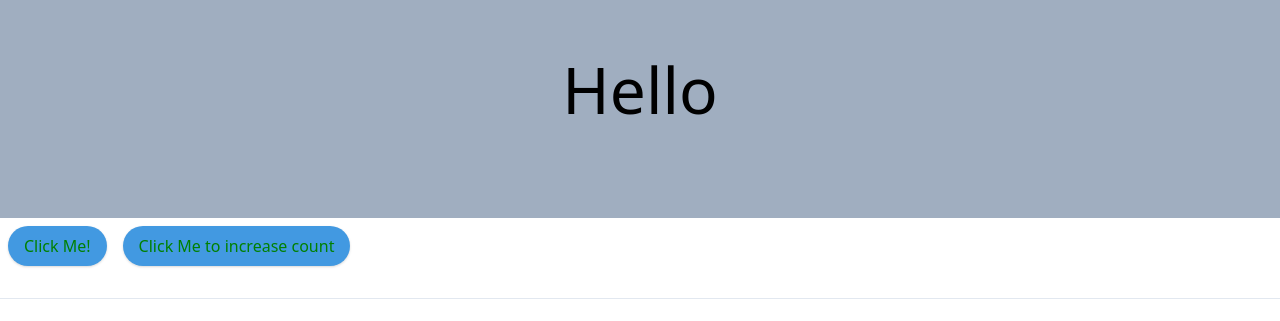
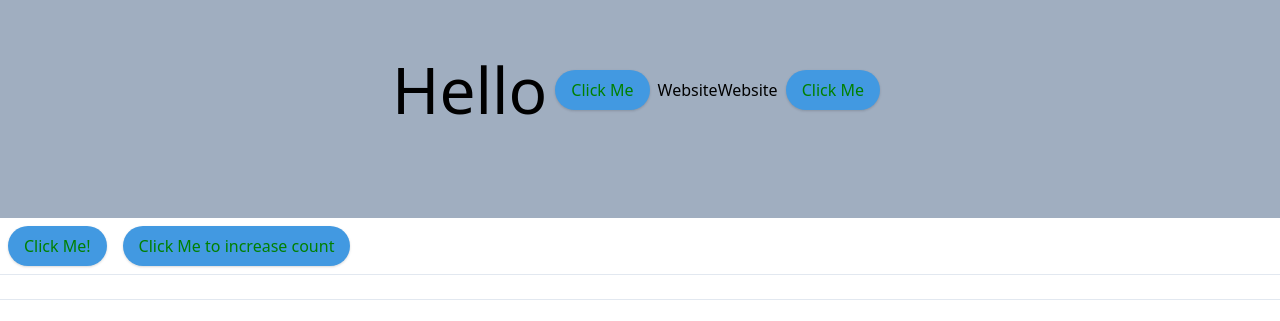
Before and after one commit to howlomogo/playground-1, a Vue app: page / in a window 1280 px wide. Shown: the part 602-923 px from the top of the page. Built offline with nearby package versions, Linux system fonts and the light colour scheme.

Commit message:
playing around with vue

```diff
--- a/src/App.vue
+++ b/src/App.vue
@@ -22,7 +22,7 @@
         Click Me to increase count
       </button>
 
-      <button v-on:></button>
+      <hr />
 
       <hr class="my-6" />
       <div class="flex flex-row flex-wrap">
--- a/src/components/Tile.vue
+++ b/src/components/Tile.vue
@@ -2,6 +2,14 @@
   <div>
       <div class="bg-blue bg-gray-500 h-64 border-1 flex justify-center items-center">
           <h1>{{ msg }}</h1>
+          <div v-if="isActive">Is Active</div>
+          <button class="btn-blue" v-on:click="isActive = !isActive">Click Me</button>
+          <a v-bind:href="url">Website</a>
+          <!-- can also be done shorthand by removing the v-bind for on AND bind as...-->
+          <a :href="url">Website</a>
+          <!-- shorthand for click it's @click -->
+          <button class="btn-blue" @click="isActive = !isActive">Click Me</button>
+
       </div>
   </div>
 </template>
@@ -11,6 +19,12 @@
         name: 'Tile',
         props: {
             msg: String
+        },
+        data: function() {
+            return {
+                isActive: false,
+                url: "https://www.mattpilcher.co.uk"
+            }
         }
     }
 </script>
```
